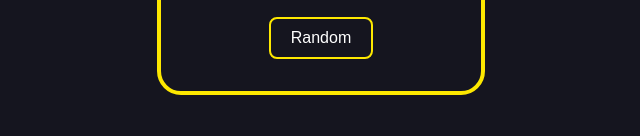
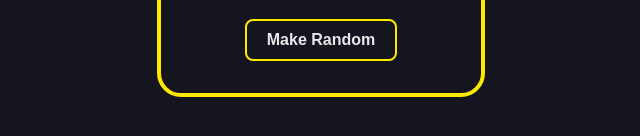
Before and after one commit to trant755/stratogem-randomizer, a plain HTML site: page index.html in a window 1280 px wide. Shown: the part 444-580 px from the top of the page, without its empty margins (319-959 px from the left). Drawn offline with Linux system fonts and the light colour scheme.

Commit message:
Update index.html

```diff
--- a/index.html
+++ b/index.html
@@ -68,13 +68,14 @@
             object-fit: cover;
         }
         .randomizer-hendler {
-            margin-top: 20px;
+            margin-top: 24px;
             padding: 10px 20px;
             background-color: transparent;
             border: 2px solid #fde800;
-            color: #fff;
+            color: rgba(255, 255, 255, 0.9);
             border-radius: 8px;
             cursor: pointer;
+            font-weight: bold;
         }
 
         .randomizer-hendler:hover {
@@ -100,7 +101,7 @@
                         <img src="https://www.freeiconspng.com/uploads/no-image-icon-32.png" alt="">
                     </li>
                 </ul>
-            <butto class="randomizer-hendler">Random</button>
+            <butto class="randomizer-hendler">Make Random</button>
             </div>
         </div>
     </main>
```
